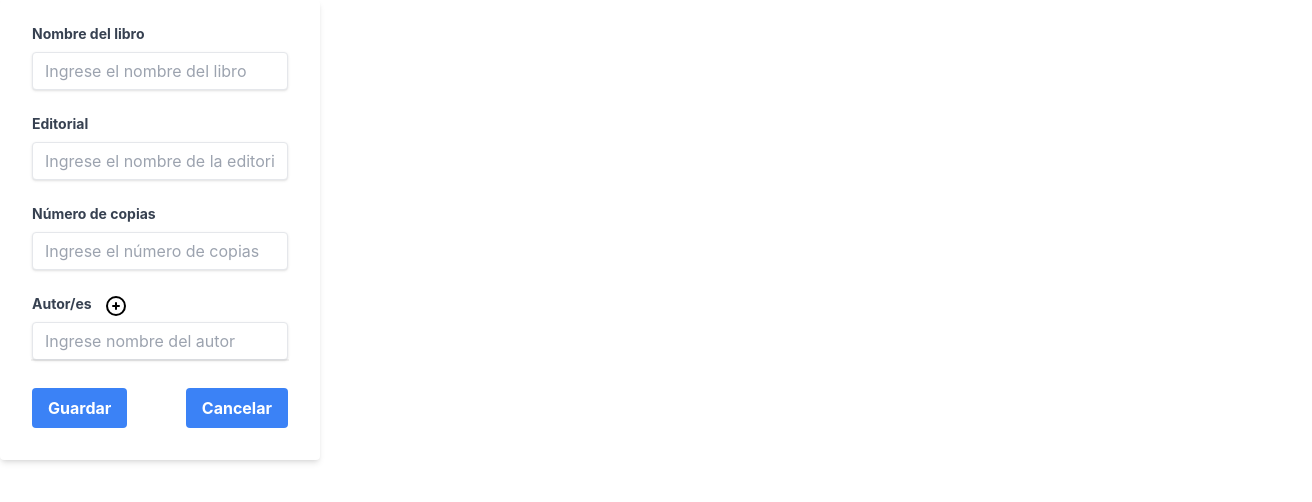
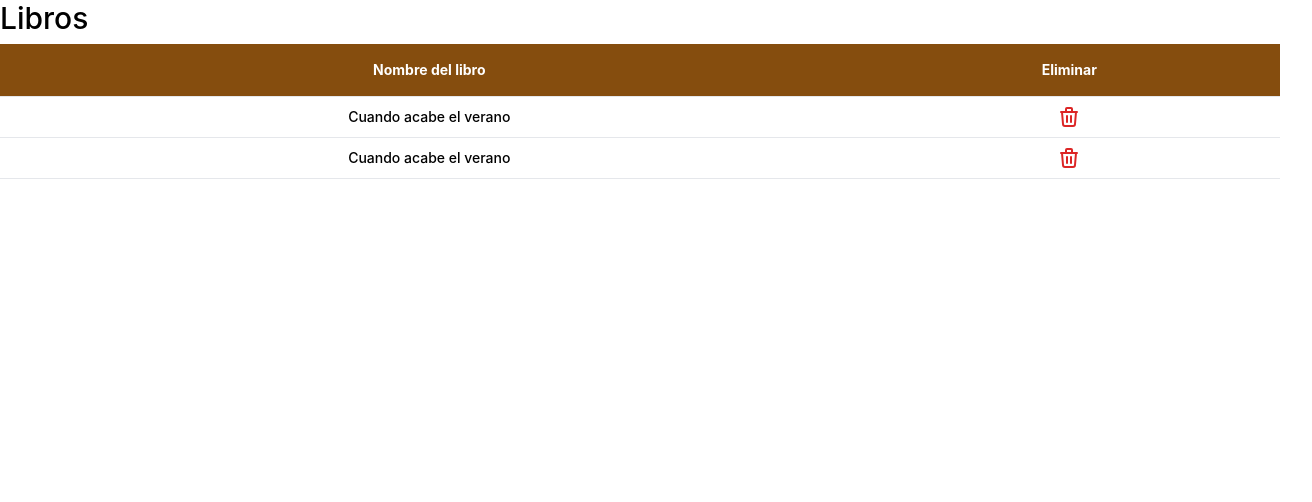
Before and after one commit to MicaelaTrujillo/Biblioteca_pasantia, a React (Create React App) app: page / in a window 1280 px wide. Shown: the top 502 px of the page, 1312 px wide, since content can reach past the window. Built offline with nearby package versions, Linux system fonts and the light colour scheme.

Commit message:
loanBooks

```diff
--- a/src/App.js
+++ b/src/App.js
@@ -1,11 +1,11 @@
 import logo from './logo.svg';
 import './App.css';
-import BookRegister from './components/RegisterModule/BookRegister';
+import BooksList from './components/LoanModule/BooksList';
 
 function App() {
   return (
     <div className="App">
-      <BookRegister/>
+      <BooksList/>
     </div>
   );
 }
--- a/src/components/DropdownAuthors.js
+++ b/src/components/DropdownAuthors.js
@@ -31,20 +31,9 @@ function DropdownAuthors({label,placeholder}) {
         filtrar()
     }, [value])
 
-
-console.log(authorFilter)
     return(
-        <div>
+        <div className="mb-2">
             <div>
-                <div className="flex flex-row">
-                    <label className="text-left block text-gray-700 text-sm font-bold mb-2 pr-3">
-                        Autor/es
-                    </label>
-                    <svg class="h-6 w-6 text-brown-500 "  fill="none" viewBox="0 0 24 24" stroke="currentColor">
-                        <path onClick={() => console.log("anadir")} stroke-linecap="round" stroke-linejoin="round" stroke-width="2" d="M12 9v3m0 0v3m0-3h3m-3 0H9m12 0a9 9 0 11-18 0 9 9 0 0118 0z"/>
-                    </svg>
-                </div>
-
                 <input value={value} className="shadow appearance-none border rounded w-full py-2 px-3 text-gray-700 leading-tight focus:outline-none focus:shadow-outline " onChange={onChange} type="text" placeholder="Ingrese nombre del autor"/>
             </div>
 
--- /dev/null
+++ b/src/components/LoanModule/BooksList.js
@@ -0,0 +1,50 @@
+import { useState, useEffect } from "react";
+
+function BooksList() {
+    const [showModal, setShowModal] = useState(false);
+    return(
+        <div>
+            <div className="flex justify-start">
+                <p className="text-3xl font-medium">
+                Libros
+                </p>
+            </div>
+            <div className="flex flex-col">
+            <div className="overflow-x-auto sm:-mx-6 lg:-mx-8">
+                <div className="inline-block min-w-full py-2 sm:px-6 lg:px-8">
+                <div className="overflow-hidden">
+                    <table className="min-w-full text-center text-sm font-light">
+                        <thead
+                            className="border-b bg-yellow-800 font-medium text-white dark:border-neutral-500 dark:bg-neutral-900">
+                            <tr>
+                                <th scope="col" className=" px-6 py-4">Nombre del libro</th>
+                                <th scope="col" className=" px-6 py-4">Eliminar</th>
+                            </tr>
+                        </thead>
+                        <tbody>
+                            <tr className="border-b dark:border-neutral-500">
+                                <td className="whitespace-nowrap px-6 py-2 font-medium">Cuando acabe el verano</td>
+                                <td className="whitespace-nowrap px-6 py-2 flex justify-center">
+                                    <svg class="h-6 w-6 text-red-600"  width="24" height="24" viewBox="0 0 24 24" stroke-width="2" stroke="currentColor" fill="none" stroke-linecap="round" stroke-linejoin="round">  <path stroke="none" d="M0 0h24v24H0z"/>  <line x1="4" y1="7" x2="20" y2="7" />  <line x1="10" y1="11" x2="10" y2="17" />  <line x1="14" y1="11" x2="14" y2="17" />  <path d="M5 7l1 12a2 2 0 0 0 2 2h8a2 2 0 0 0 2 -2l1 -12" />
+                                        <path d="M9 7v-3a1 1 0 0 1 1 -1h4a1 1 0 0 1 1 1v3" />
+                                    </svg>
+                                </td>
+                            </tr>
+                            <tr className="border-b dark:border-neutral-500">
+                                <td className="whitespace-nowrap px-6 py-2 font-medium">Cuando acabe el verano</td>
+                                <td className="whitespace-nowrap px-6 py-2 flex justify-center">
+                                    <svg class="h-6 w-6 text-red-600"  width="24" height="24" viewBox="0 0 24 24" stroke-width="2" stroke="currentColor" fill="none" stroke-linecap="round" stroke-linejoin="round">  <path stroke="none" d="M0 0h24v24H0z"/>  <line x1="4" y1="7" x2="20" y2="7" />  <line x1="10" y1="11" x2="10" y2="17" />  <line x1="14" y1="11" x2="14" y2="17" />  <path d="M5 7l1 12a2 2 0 0 0 2 2h8a2 2 0 0 0 2 -2l1 -12" />
+                                        <path d="M9 7v-3a1 1 0 0 1 1 -1h4a1 1 0 0 1 1 1v3" />
+                                    </svg>
+                                </td>
+                            </tr>
+                        </tbody>
+                    </table>
+                </div>
+                </div>
+            </div>
+            </div>
+        </div>
+    );
+}
+export default BooksList;
--- /dev/null
+++ b/src/components/LoanModule/ClientData.js
@@ -0,0 +1,35 @@
+
+import { useState, useEffect } from "react";
+
+function ClientData() {
+    const [client,setClient] = useState({nombre_cliente: "Juan Montecinos", telefono_cliente: "65487985", carnet_cliente: "6878441"})
+
+    return(
+        <div className="flex flex-col">
+            <div className="overflow-x-auto sm:-mx-6 lg:-mx-8">
+                <div className="inline-block min-w-full py-2 sm:px-6 lg:px-8">
+                <div className="overflow-hidden">
+                    <table className="min-w-full text-center text-sm font-light">
+                        <thead
+                            className="border-b bg-yellow-800 font-medium text-white dark:border-neutral-500 dark:bg-neutral-900">
+                            <tr>
+                                <th scope="col" className=" px-6 py-4">Nombre</th>
+                                <th scope="col" className=" px-6 py-4">Teléfono</th>
+                                <th scope="col" className=" px-6 py-4">C.I.</th>
+                            </tr>
+                        </thead>
+                    <tbody>
+                        <tr className="border-b dark:border-neutral-500">
+                            <td className="whitespace-nowrap  px-6 py-4">{client.nombre_cliente}</td>
+                            <td className="whitespace-nowrap  px-6 py-4">{client.telefono_cliente}</td>
+                            <td className="whitespace-nowrap  px-6 py-4">{client.carnet_cliente}</td>
+                        </tr>
+                    </tbody>
+                    </table>
+                </div>
+                </div>
+            </div>
+            </div>
+    );
+}
+export default ClientData;
--- /dev/null
+++ b/src/components/LoanModule/LoanBooks.js
@@ -0,0 +1,23 @@
+
+import { useState } from "react";
+
+function LoanBooks() {
+    const [showModal, setShowModal] = useState(false);
+    return(
+        <div className="w-40 h-72 bg-white border border-gray-200 rounded-lg shadow dark:bg-gray-800 dark:border-gray-700">
+            <a onClick={() => setShowModal(true)}>
+                <img className="w-full h-3/4" src="https://marketplace.canva.com/EAFI171fL0M/1/0/1003w/canva-portada-de-libro-de-novela-ilustrado-color-azul-aqua-PQeWaiiK0aA.jpg" alt="" />
+            </a>
+            <div className="p-2">
+                <a onClick={() => setShowModal(true)}>
+                    <h5 className="mb-2 text-2 font-bold tracking-tight text-gray-900 dark:text-white">Hasta que el verano se acabe</h5>
+                </a>
+            </div>
+            <BookModal
+                showModal={showModal}
+                setShowModal={setShowModal}
+            />
+        </div>
+    );
+}
+export default LoanBooks;
--- a/src/components/RegisterModule/BookRegister.js
+++ b/src/components/RegisterModule/BookRegister.js
@@ -3,8 +3,19 @@ import InputNumber from "../InputNumber";
 import CancelButton from "../CancelButton";
 import SaveButton from "../SaveButton";
 import DropdownAuthors from "../DropdownAuthors";
+import { useState, useEffect } from "react";
 
 function BookRegister() {
+    const [authors, setAuthors] = useState([1]);
+
+    function onClickAdd(){
+        setAuthors((authors) => [...authors, {nombre_autor:""}])
+    }
+
+    useEffect(()=>{
+        console.log(authors)
+    }, [authors])
+
     return(
         <div className="w-full max-w-xs">
             <form className="bg-white shadow-md rounded px-8 pt-6 pb-8 mb-4">
@@ -21,7 +32,21 @@ function BookRegister() {
                     placeholder={"Ingrese el número de copias"}
                 />
                 <div>
-                    <DropdownAuthors/>
+                    <div className="flex flex-row">
+                        <label className="text-left block text-gray-700 text-sm font-bold mb-2 pr-3">
+                            Autor/es
+                        </label>
+                        <svg onClick={onClickAdd} class="h-6 w-6 text-brown-500 "  fill="none" viewBox="0 0 24 24" stroke="currentColor">
+                            <path  stroke-linecap="round" stroke-linejoin="round" stroke-width="2" d="M12 9v3m0 0v3m0-3h3m-3 0H9m12 0a9 9 0 11-18 0 9 9 0 0118 0z"/>
+                        </svg>
+                    </div>
+                    {
+                        authors.length == 0?
+                        <DropdownAuthors/>
+                        :
+                        authors.map(author => (<DropdownAuthors/>))
+                    }
+
                 </div>
                 <div className="flex items-center justify-between mt-7">
                     <SaveButton
```
